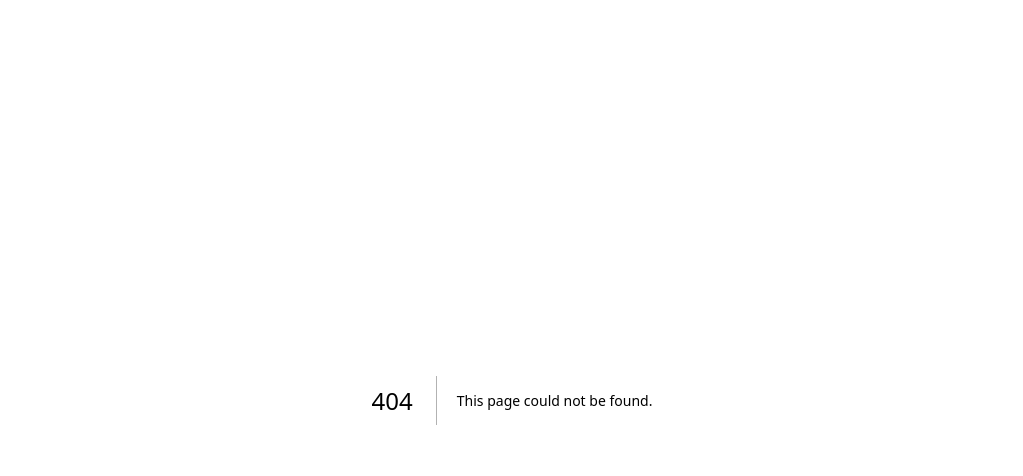
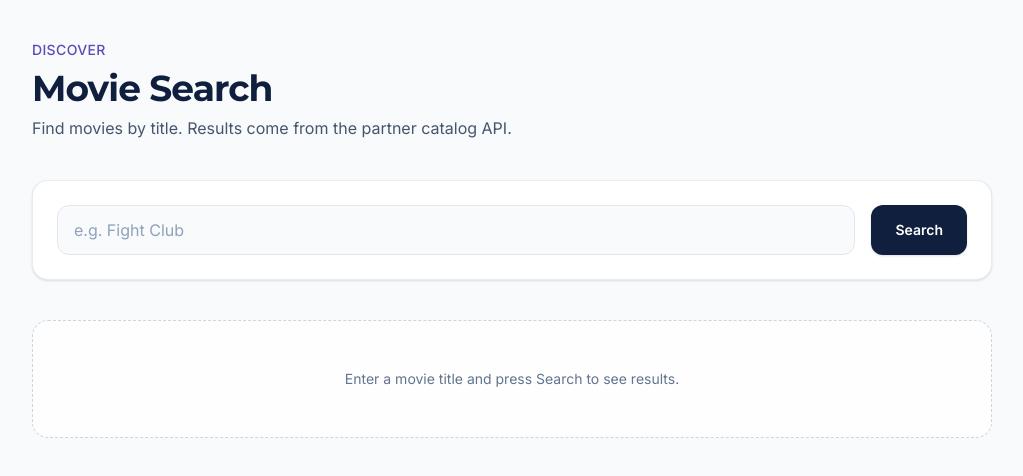
Before and after one commit to UWT-TCSS460-SP26/group-project-frontend-public-group-3, a Next.js app: page /search in a window 1280 px wide. Before the commit this address had no page. Shown: the top 476 px of the page, without its empty margins (128-1151 px from the left). Built offline with nearby package versions, Linux system fonts and the light colour scheme.

Commit message:
movie search page

```diff
--- /dev/null
+++ b/app/search/loading.tsx
@@ -0,0 +1,41 @@
+import { Inter, Montserrat } from "next/font/google";
+
+const inter = Inter({
+  subsets: ["latin"],
+  display: "swap",
+});
+
+const montserrat = Montserrat({
+  subsets: ["latin"],
+  weight: ["600", "700"],
+  display: "swap",
+});
+
+export default function SearchLoading() {
+  return (
+    <div
+      className={`min-h-screen bg-slate-50 text-slate-800 ${inter.className}`}
+    >
+      <div className="mx-auto max-w-5xl px-4 py-10 sm:px-6 lg:px-8">
+        <header className="mb-10">
+          <p className="mb-2 text-sm font-medium uppercase tracking-wide text-[#5b4bb7]">
+            Discover
+          </p>
+          <h1
+            className={`text-3xl font-bold tracking-tight text-[#0f1f3d] sm:text-4xl ${montserrat.className}`}
+          >
+            Movie Search
+          </h1>
+        </header>
+        <div
+          className="rounded-2xl border border-slate-200/80 bg-white px-6 py-16 text-center shadow-sm"
+          role="status"
+          aria-live="polite"
+        >
+          <p className="text-sm font-medium text-[#5b4bb7]">Searching…</p>
+          <p className="mt-2 text-sm text-slate-500">Loading results</p>
+        </div>
+      </div>
+    </div>
+  );
+}
--- /dev/null
+++ b/app/search/page.tsx
@@ -0,0 +1,223 @@
+import { Inter, Montserrat } from "next/font/google";
+import { searchMovies } from "@/lib/api";
+import type { MediaListItem } from "@/lib/types";
+
+const inter = Inter({
+  subsets: ["latin"],
+  display: "swap",
+});
+
+const montserrat = Montserrat({
+  subsets: ["latin"],
+  weight: ["600", "700"],
+  display: "swap",
+});
+
+type SearchPageProps = {
+  searchParams: Promise<{ title?: string; page?: string }>;
+};
+
+function buildSearchHref(title: string, page: number): string {
+  const params = new URLSearchParams({
+    title,
+    page: String(page),
+  });
+  return `/search?${params.toString()}`;
+}
+
+function ResultCard({ item }: { item: MediaListItem }) {
+  const yearLabel = item.year != null ? String(item.year) : "—";
+
+  return (
+    <article className="flex gap-4 rounded-xl border border-slate-200/80 bg-white p-4 shadow-sm transition-shadow hover:shadow-md">
+      <div className="h-36 w-24 shrink-0 overflow-hidden rounded-lg bg-slate-100">
+        {item.posterUrl ? (
+          <img
+            src={item.posterUrl}
+            alt={`${item.title} poster`}
+            className="h-full w-full object-cover"
+            loading="lazy"
+          />
+        ) : (
+          <div className="flex h-full w-full items-center justify-center px-2 text-center text-xs text-slate-400">
+            No poster
+          </div>
+        )}
+      </div>
+      <div className="min-w-0 flex-1">
+        <div className="mb-1 flex flex-wrap items-center gap-2">
+          <h2
+            className={`text-lg font-semibold text-[#0f1f3d] ${montserrat.className}`}
+          >
+            {item.title}
+          </h2>
+          <span className="rounded-full bg-[#5b4bb7]/10 px-2.5 py-0.5 text-xs font-medium capitalize text-[#5b4bb7]">
+            {item.mediaType}
+          </span>
+        </div>
+        <p className="mb-2 text-sm text-slate-500">{yearLabel}</p>
+        <p className="line-clamp-3 text-sm leading-relaxed text-slate-600">
+          {item.overview}
+        </p>
+      </div>
+    </article>
+  );
+}
+
+export default async function SearchPage({ searchParams }: SearchPageProps) {
+  const params = await searchParams;
+  const title = params.title?.trim() ?? "";
+  const page = Math.max(1, Number(params.page) || 1);
+  const hasQuery = title.length > 0;
+
+  let errorMessage: string | null = null;
+  let results: MediaListItem[] = [];
+  let totalResults = 0;
+  let totalPages = 0;
+  let currentPage = 1;
+
+  if (hasQuery) {
+    try {
+      const data = await searchMovies(title, page);
+      results = data.results;
+      totalResults = data.totalResults;
+      totalPages = data.totalPages;
+      currentPage = data.page;
+    } catch (err) {
+      errorMessage =
+        err instanceof Error ? err.message : "Something went wrong. Try again.";
+    }
+  }
+
+  return (
+    <div
+      className={`min-h-screen bg-slate-50 text-slate-800 ${inter.className}`}
+    >
+      <div className="mx-auto max-w-5xl px-4 py-10 sm:px-6 lg:px-8">
+        <header className="mb-10">
+          <p className="mb-2 text-sm font-medium uppercase tracking-wide text-[#5b4bb7]">
+            Discover
+          </p>
+          <h1
+            className={`text-3xl font-bold tracking-tight text-[#0f1f3d] sm:text-4xl ${montserrat.className}`}
+          >
+            Movie Search
+          </h1>
+          <p className="mt-2 max-w-xl text-slate-600">
+            Find movies by title. Results come from the partner catalog API.
+          </p>
+        </header>
+
+        <section className="mb-10 rounded-2xl border border-slate-200/80 bg-white p-6 shadow-sm">
+          <form action="/search" method="get" className="flex flex-col gap-4 sm:flex-row">
+            <label className="sr-only" htmlFor="search-title">
+              Movie title
+            </label>
+            <input
+              id="search-title"
+              name="title"
+              type="search"
+              defaultValue={title}
+              placeholder="e.g. Fight Club"
+              required
+              className="min-w-0 flex-1 rounded-xl border border-slate-200 bg-slate-50 px-4 py-3 text-base text-[#0f1f3d] outline-none transition-colors placeholder:text-slate-400 focus:border-[#5b4bb7] focus:bg-white focus:ring-2 focus:ring-[#5b4bb7]/20"
+            />
+            <button
+              type="submit"
+              className="rounded-xl bg-[#0f1f3d] px-6 py-3 text-sm font-semibold text-white shadow-sm transition-colors hover:bg-[#1a335c] focus:outline-none focus:ring-2 focus:ring-[#5b4bb7]/40 focus:ring-offset-2"
+            >
+              Search
+            </button>
+          </form>
+        </section>
+
+        {hasQuery && errorMessage && (
+          <section
+            role="alert"
+            className="mb-8 rounded-xl border border-red-200 bg-red-50 px-5 py-4 text-red-800"
+          >
+            <p className={`font-semibold ${montserrat.className}`}>
+              Search failed
+            </p>
+            <p className="mt-1 text-sm">{errorMessage}</p>
+          </section>
+        )}
+
+        {hasQuery && !errorMessage && results.length === 0 && (
+          <section className="rounded-2xl border border-dashed border-slate-300 bg-white px-6 py-14 text-center shadow-sm">
+            <p
+              className={`text-lg font-semibold text-[#0f1f3d] ${montserrat.className}`}
+            >
+              No movies found
+            </p>
+            <p className="mt-2 text-sm text-slate-500">
+              No results for &ldquo;{title}&rdquo;. Try a different title.
+            </p>
+          </section>
+        )}
+
+        {hasQuery && !errorMessage && results.length > 0 && (
+          <section>
+            <div className="mb-6 flex flex-wrap items-end justify-between gap-3">
+              <p className="text-sm text-slate-600">
+                <span className="font-semibold text-[#0f1f3d]">
+                  {totalResults}
+                </span>{" "}
+                result{totalResults === 1 ? "" : "s"} for &ldquo;{title}&rdquo;
+              </p>
+              {totalPages > 1 && (
+                <p className="text-sm text-slate-500">
+                  Page {currentPage} of {totalPages}
+                </p>
+              )}
+            </div>
+
+            <ul className="grid gap-4 sm:grid-cols-1">
+              {results.map((item) => (
+                <li key={item.id}>
+                  <ResultCard item={item} />
+                </li>
+              ))}
+            </ul>
+
+            {totalPages > 1 && (
+              <nav
+                className="mt-8 flex items-center justify-between gap-4 border-t border-slate-200 pt-6"
+                aria-label="Search results pagination"
+              >
+                {currentPage > 1 ? (
+                  <a
+                    href={buildSearchHref(title, currentPage - 1)}
+                    className="rounded-lg border border-slate-200 bg-white px-4 py-2 text-sm font-medium text-[#0f1f3d] shadow-sm transition-colors hover:border-[#5b4bb7]/40 hover:text-[#5b4bb7]"
+                  >
+                    Previous
+                  </a>
+                ) : (
+                  <span />
+                )}
+                {currentPage < totalPages ? (
+                  <a
+                    href={buildSearchHref(title, currentPage + 1)}
+                    className="rounded-lg border border-slate-200 bg-white px-4 py-2 text-sm font-medium text-[#0f1f3d] shadow-sm transition-colors hover:border-[#5b4bb7]/40 hover:text-[#5b4bb7]"
+                  >
+                    Next
+                  </a>
+                ) : (
+                  <span />
+                )}
+              </nav>
+            )}
+          </section>
+        )}
+
+        {!hasQuery && (
+          <section className="rounded-2xl border border-dashed border-slate-300 bg-white/80 px-6 py-12 text-center">
+            <p className="text-sm text-slate-500">
+              Enter a movie title and press Search to see results.
+            </p>
+          </section>
+        )}
+      </div>
+    </div>
+  );
+}
```
